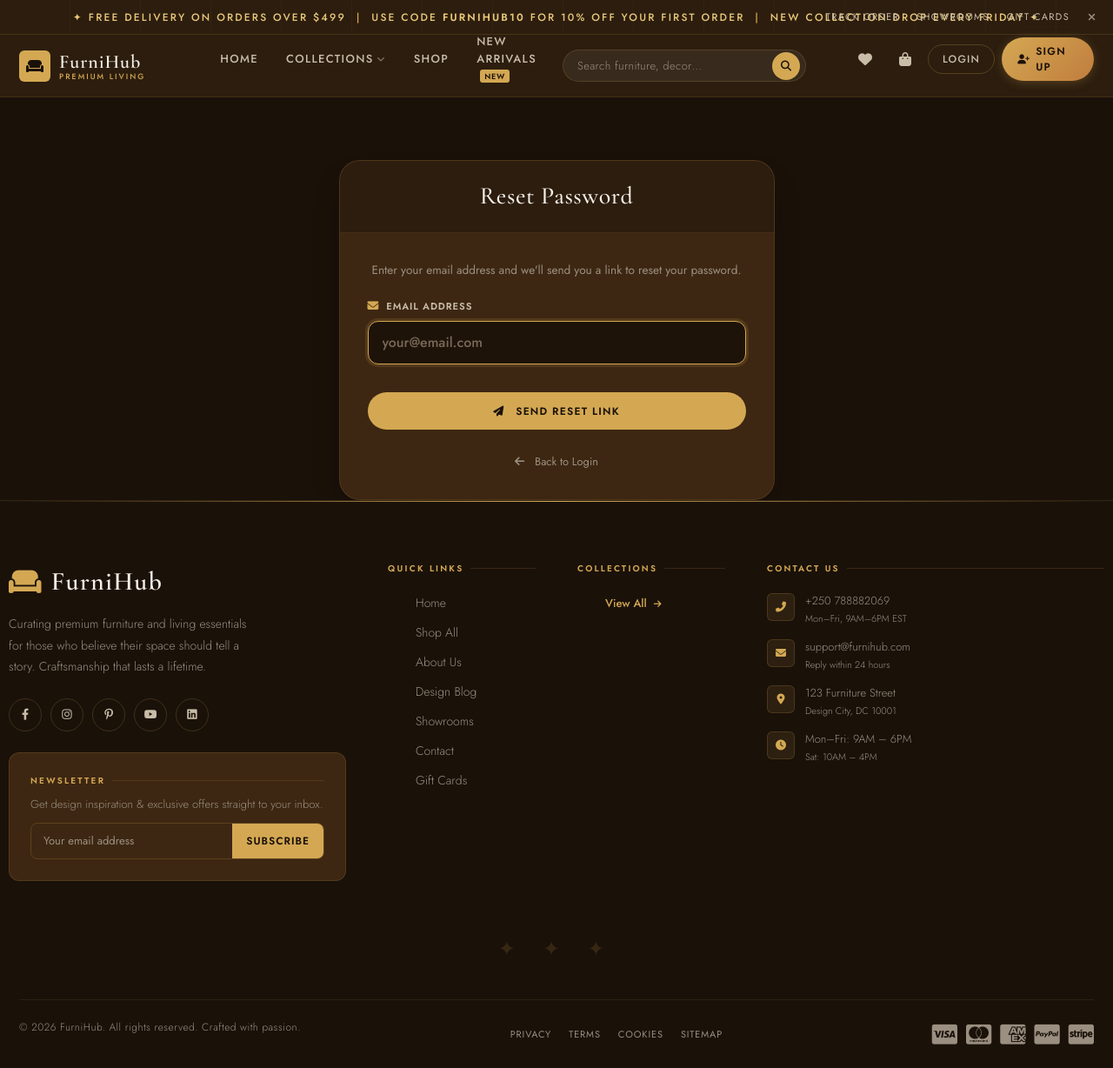
After one commit to Bosco-Kwizera/Furnihub, a Django app: template furnihub/templates/accounts/password_reset.html in a window 1280 px wide. The commit adds this page. Shown: the whole page at 87% size. Run offline with Django 5.2, Linux system fonts and the light colour scheme; the template is opened without the code that fills it, so the values that code supplies are empty.

Commit message:
Activated forgot password functionality

```diff
--- a/furnihub/templates/accounts/login.html
+++ b/furnihub/templates/accounts/login.html
@@ -240,7 +240,7 @@
                         </div>
 
                         <div class="forgot-link">
-                            <a href="#">Forgot password?</a>
+                            <a href="{% url 'accounts:password_reset' %}">Forgot password?</a>
                         </div>
 
                         <button type="submit" class="btn-login">
--- /dev/null
+++ b/furnihub/templates/accounts/password_reset.html
@@ -0,0 +1,160 @@
+{% extends 'base.html' %}
+{% load static %}
+
+{% block title %}Reset Password - FurniHub{% endblock %}
+
+{% block extra_css %}
+<style>
+    .reset-card {
+        background: var(--mahogany);
+        border: 1px solid rgba(212, 168, 83, 0.12);
+        border-radius: 24px;
+        overflow: hidden;
+        box-shadow: 0 20px 40px -15px rgba(0, 0, 0, 0.4);
+    }
+
+    .reset-card .card-header {
+        background: var(--walnut);
+        border-bottom: 1px solid rgba(212, 168, 83, 0.12);
+        padding: 1.5rem;
+        text-align: center;
+    }
+
+    .reset-card .card-header h3 {
+        font-family: 'Cormorant Garamond', serif;
+        font-size: 1.75rem;
+        font-weight: 500;
+        letter-spacing: 0.02em;
+        color: var(--ivory);
+        margin: 0;
+    }
+
+    .reset-card .card-body {
+        padding: 2rem;
+    }
+
+    .form-label {
+        font-family: 'Jost', sans-serif;
+        font-size: 0.7rem;
+        font-weight: 600;
+        letter-spacing: 0.08em;
+        text-transform: uppercase;
+        color: var(--parchment);
+        margin-bottom: 0.5rem;
+        display: flex;
+        align-items: center;
+        gap: 8px;
+    }
+
+    .form-label i {
+        color: var(--gold);
+        font-size: 0.8rem;
+    }
+
+    .form-control {
+        background: rgba(0, 0, 0, 0.3);
+        border: 1px solid rgba(212, 168, 83, 0.2);
+        border-radius: 12px;
+        padding: 0.75rem 1rem;
+        font-family: 'Jost', sans-serif;
+        font-size: 1rem;
+        font-weight: 500;
+        color: #f5f0e8 !important;
+        transition: all 0.3s ease;
+        width: 100%;
+    }
+
+    .form-control:focus {
+        background: rgba(0, 0, 0, 0.5);
+        border-color: var(--gold);
+        box-shadow: 0 0 0 3px rgba(212, 168, 83, 0.15);
+        outline: none;
+        color: #ffffff !important;
+    }
+
+    .form-control::placeholder {
+        color: #a08f7a !important;
+        opacity: 0.7 !important;
+    }
+
+    .btn-reset {
+        background: var(--gold);
+        border: none;
+        border-radius: 40px;
+        padding: 0.8rem;
+        font-family: 'Jost', sans-serif;
+        font-size: 0.75rem;
+        font-weight: 600;
+        letter-spacing: 0.1em;
+        text-transform: uppercase;
+        color: var(--espresso);
+        transition: all 0.3s ease;
+        width: 100%;
+        margin-top: 0.5rem;
+    }
+
+    .btn-reset:hover {
+        background: var(--gold-light);
+        transform: translateY(-2px);
+        box-shadow: 0 6px 20px rgba(212, 168, 83, 0.3);
+    }
+
+    .back-link {
+        text-align: center;
+        margin-top: 1.5rem;
+    }
+
+    .back-link a {
+        font-family: 'Jost', sans-serif;
+        font-size: 0.8rem;
+        color: var(--smoke);
+        text-decoration: none;
+        transition: color 0.2s;
+    }
+
+    .back-link a:hover {
+        color: var(--gold);
+    }
+</style>
+{% endblock %}
+
+{% block content %}
+<div class="container mt-5 pt-4">
+    <div class="row justify-content-center">
+        <div class="col-md-6 col-lg-5">
+            <div class="reset-card">
+                <div class="card-header">
+                    <h3>Reset Password</h3>
+                </div>
+                <div class="card-body">
+                    <p style="font-family: 'Jost', sans-serif; font-size: 0.85rem; color: var(--smoke); text-align: center; margin-bottom: 1.5rem;">
+                        Enter your email address and we'll send you a link to reset your password.
+                    </p>
+
+                    <form method="POST">
+                        {% csrf_token %}
+
+                        <div class="mb-4">
+                            <label class="form-label">
+                                <i class="fas fa-envelope"></i> Email Address
+                            </label>
+                            <input type="email" class="form-control" name="email"
+                                   placeholder="your@email.com" required autofocus>
+                        </div>
+
+                        <button type="submit" class="btn-reset">
+                            <i class="fas fa-paper-plane me-2"></i> Send Reset Link
+                        </button>
+                    </form>
+
+                    <div class="back-link">
+                        <a href="{% url 'accounts:login' %}">
+                            <i class="fas fa-arrow-left me-2"></i> Back to Login
+                        </a>
+                    </div>
+                </div>
+            </div>
+        </div>
+    </div>
+</div>
+{% endblock %}
--- /dev/null
+++ b/furnihub/templates/accounts/password_reset_subject.txt
@@ -0,0 +1 @@
+Password Reset Request - FurniHub
```
Also changed, not shown: furnihub/apps/accounts/urls.py (+30 -0 lines), furnihub/furnihub/settings.py (+47 -1 lines), furnihub/templates/accounts/password_reset_complete.html (added, +100 -0 lines), furnihub/templates/accounts/password_reset_confirm.html (added, +266 -0 lines), furnihub/templates/accounts/password_reset_done.html (added, +100 -0 lines), furnihub/templates/accounts/password_reset_email.html (added, +42 -0 lines), 2 other files.
